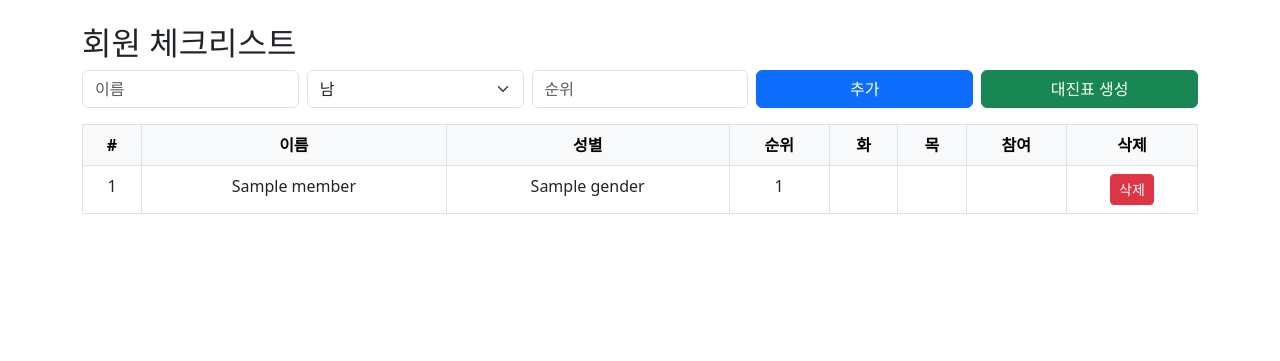
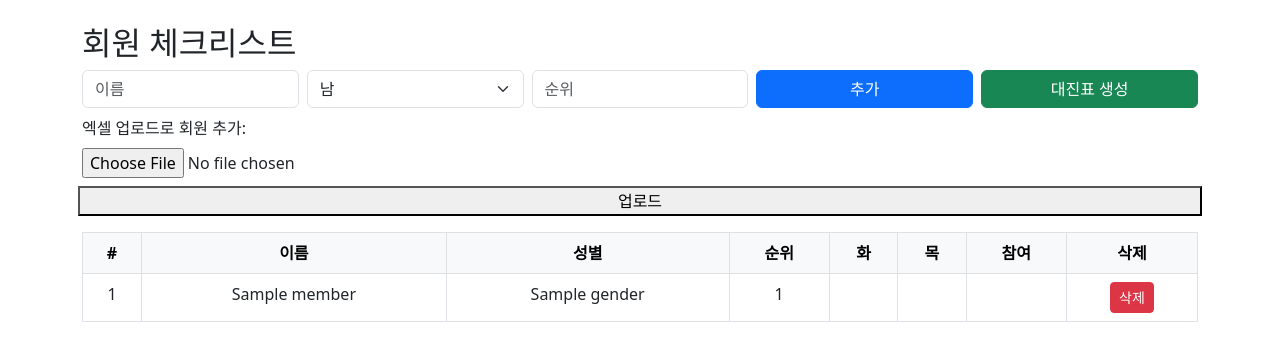
Before and after one commit to trainghost/tennis, a Flask app: template templates/index.html in a window 1280 px wide. Shown: the top 361 px of the page. Run offline with Flask 3, Linux system fonts and the light colour scheme; the template is opened without the code that fills it: most values are stand-ins (such as "Sample title", 1, 10 or a date in 2020).

Commit message:
Update index.html

```diff
--- a/templates/index.html
+++ b/templates/index.html
@@ -18,6 +18,12 @@
         <div class="col"><input type="number" name="rank" class="form-control" placeholder="순위"></div>
         <div class="col"><button class="btn btn-primary w-100">추가</button></div>
         <div class="col"><a href="/generate" class="btn btn-success w-100">대진표 생성</a></div>
+        <form action="/upload" method="post" enctype="multipart/form-data">
+  <label>엑셀 업로드로 회원 추가:</label>
+  <input type="file" name="file" accept=".xlsx">
+  <button type="submit">업로드</button>
+</form>
+
     </form>
     <table class="table table-bordered table-hover text-center">
         <thead class="table-light"><tr><th>#</th><th>이름</th><th>성별</th><th>순위</th><th>화</th><th>목</th><th>참여</th><th>삭제</th></tr></thead>
```
